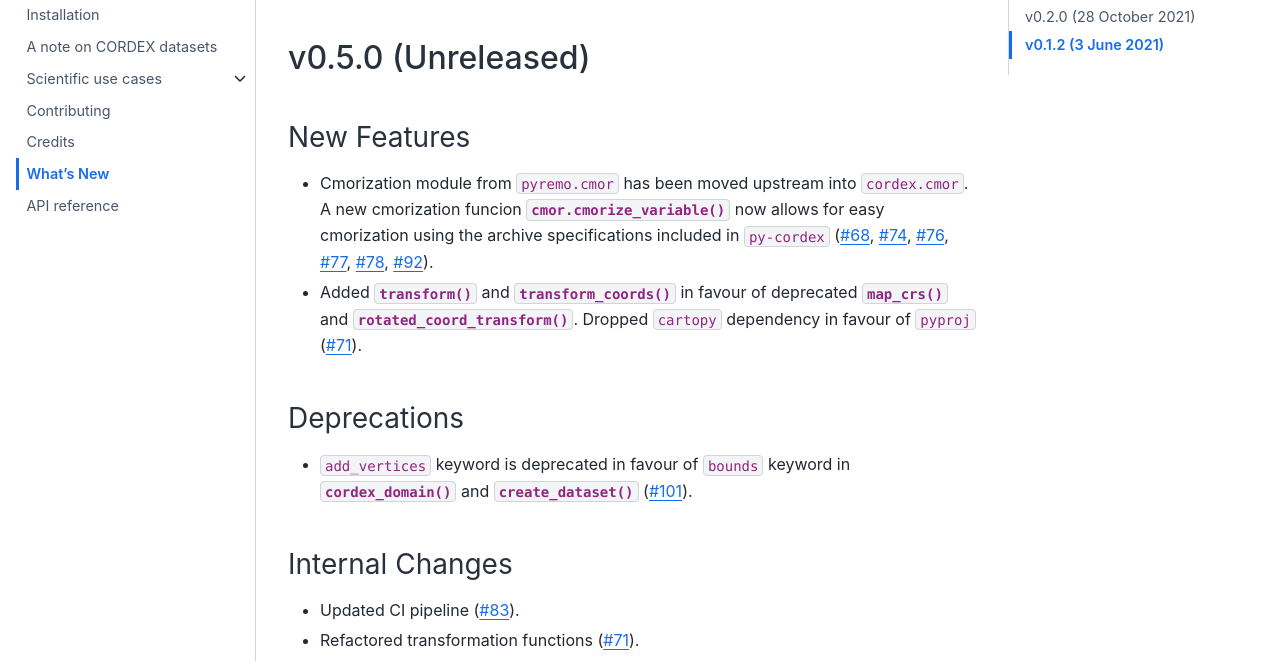
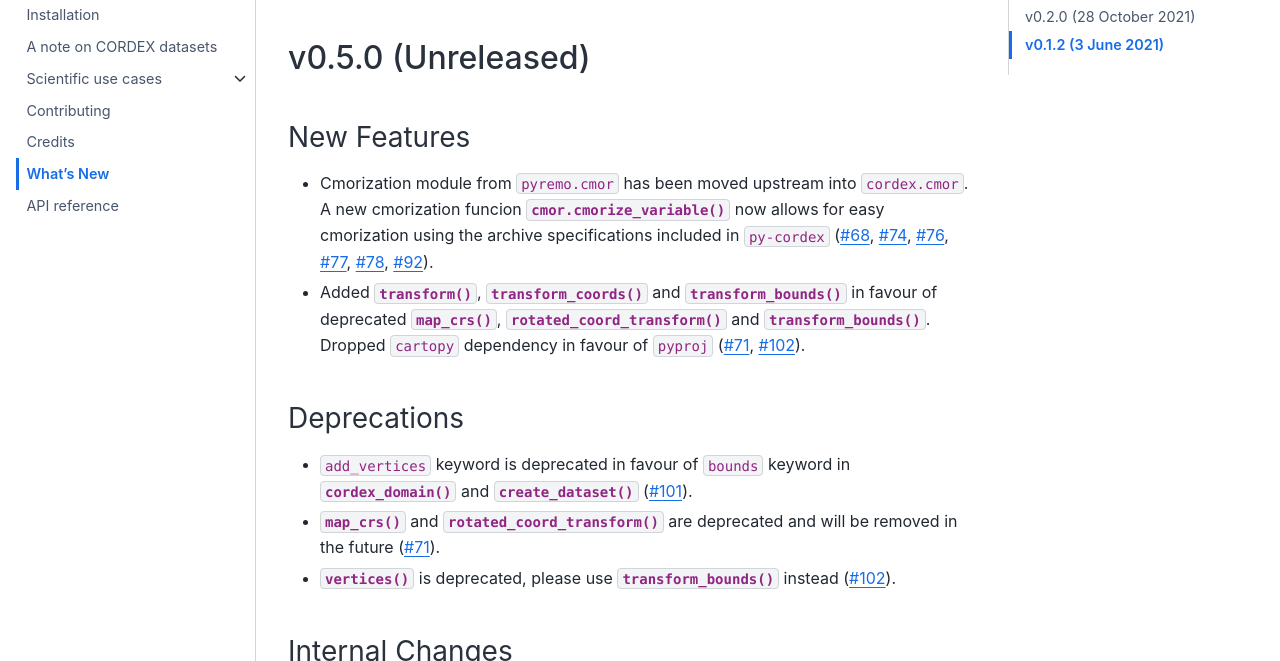
Before and after one commit to euro-cordex/py-cordex, a Sphinx documentation site: the page built from docs/whats_new.rst, in a window 1280 px wide and 900 px high, cut to the strip 239-900 px from the top of the window. Built offline with Sphinx 7.4.7 and the Sphinx Book theme 1.1.4, drawn with Linux system fonts in a browser that asks for light colours; pages that are not in the unit, such as notebooks, are missing from menus.

Commit message:
Update whats_new.rst

```diff
--- a/docs/whats_new.rst
+++ b/docs/whats_new.rst
@@ -16,12 +16,14 @@ New Features
 
 - Cmorization module from ``pyremo.cmor`` has been moved upstream into ``cordex.cmor``. A new cmorization funcion :py:meth:`cmor.cmorize_variable` now allows for easy cmorization using the archive specifications included in ``py-cordex`` (:pull:`68`, :pull:`74`, :pull:`76`, :pull:`77`, :pull:`78`, :pull:`92`).
 
-- Added :py:meth:`transform` and :py:meth:`transform_coords` in favour of deprecated :py:meth:`map_crs` and :py:meth:`rotated_coord_transform`. Dropped ``cartopy`` dependency in favour of ``pyproj`` (:pull:`71`).
+- Added :py:meth:`transform`, :py:meth:`transform_coords` and :py:meth:`transform_bounds` in favour of deprecated :py:meth:`map_crs`, :py:meth:`rotated_coord_transform` and :py:meth:`transform_bounds`. Dropped ``cartopy`` dependency in favour of ``pyproj`` (:pull:`71`, :pull:`102`).
 
 Deprecations
 ~~~~~~~~~~~~
 
 - ``add_vertices`` keyword is deprecated in favour of ``bounds`` keyword in :py:meth:`cordex_domain` and :py:meth:`create_dataset` (:pull:`101`).
+- :py:meth:`map_crs` and :py:meth:`rotated_coord_transform` are deprecated and will be removed in the future (:pull:`71`).
+- :py:meth:`vertices` is deprecated, please use :py:meth:`transform_bounds` instead (:pull:`102`).
 
 Internal Changes
 ~~~~~~~~~~~~~~~~
```
